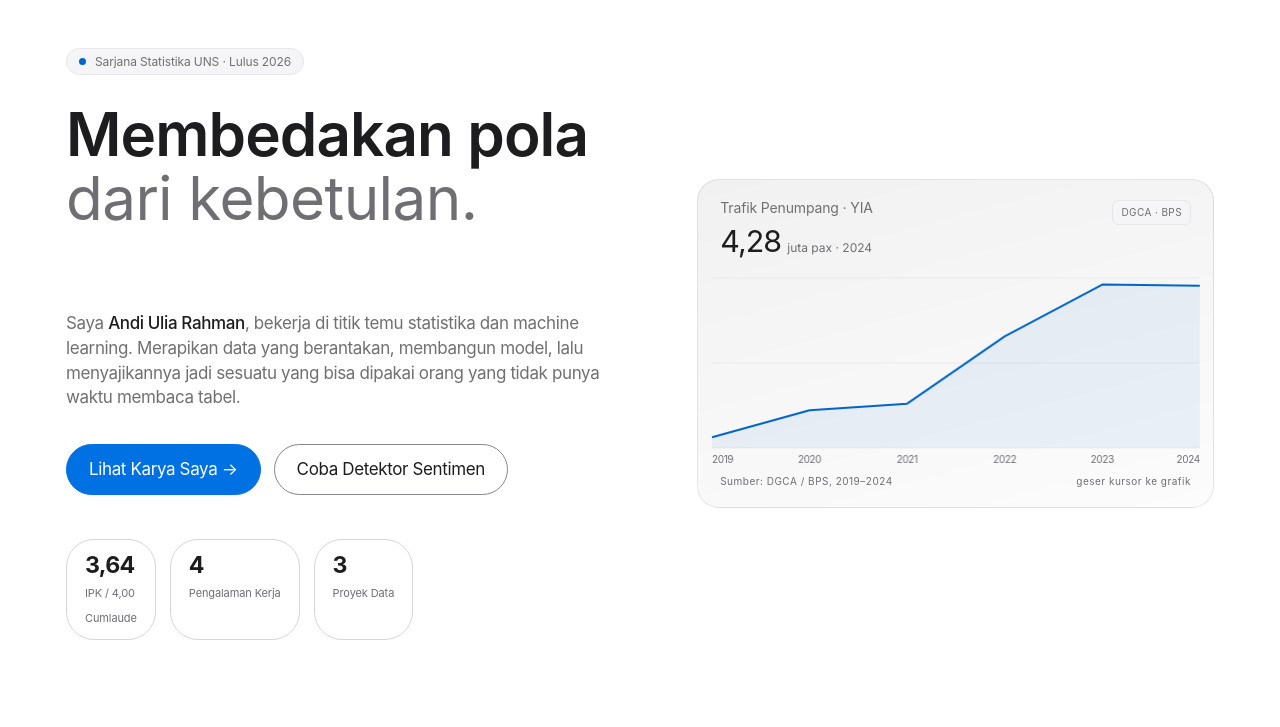
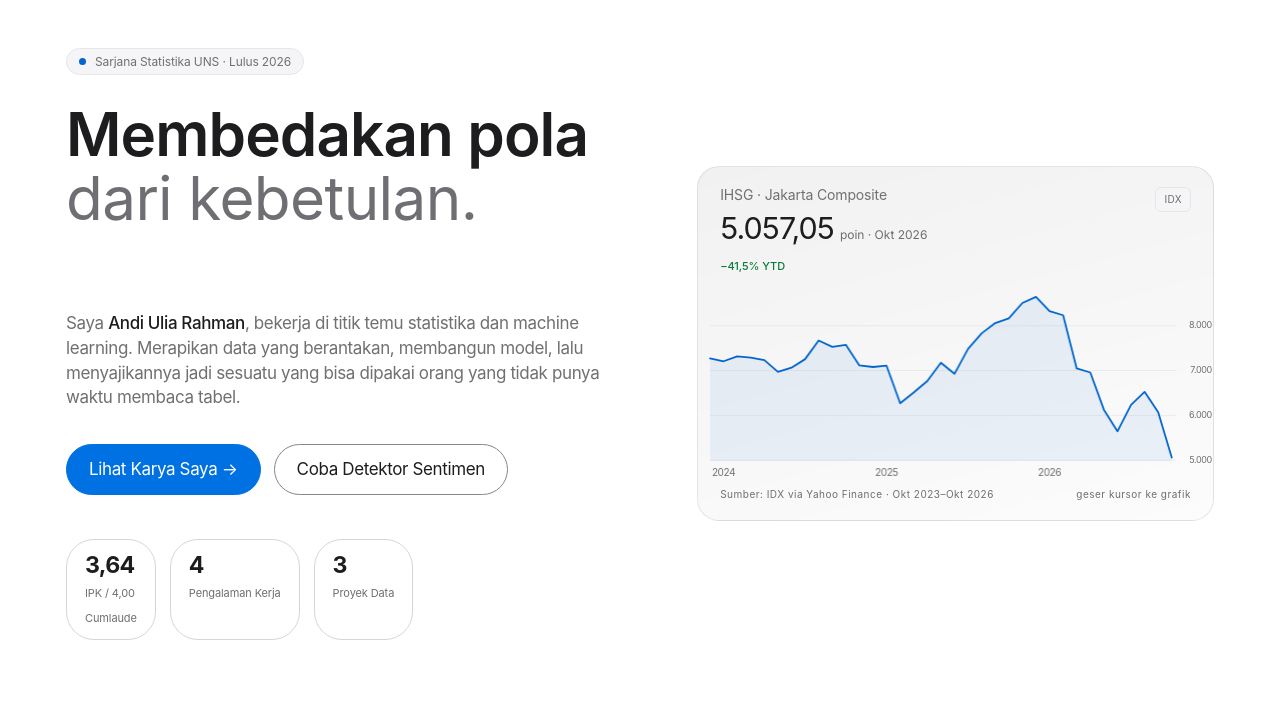
Before and after one commit to andiuliarahman/PortofolioAndi, a plain HTML site: page portofolio/index.html in a window 1280 px wide. Shown: the part 73-800 px from the top of the page. Drawn offline with Linux system fonts and the light colour scheme.

Commit message:
Put IHSG in the hero instead of airport passengers
Thirty-five monthly closes for the Jakarta Composite, December 2023 to
October 2026, from IDX via Yahoo Finance. Real series, no smoothing:
the peak of 8.646,94 in December 2025 and the slide to 5.057,05 last
month are both in there, along with the 16,7% drop in October alone.

The headline reads 5.057,05 poin with -41,5% YTD underneath, coloured
green because that is what a fall looks like in an Indonesian market
interface. Hovering switches the line to that month's change against the
month before, so the percentage never sits next to a value it does not
describe.

Two things I had to decide:

- Only completed months are plotted. The November point held a single
  trading day, so putting it next to full months would have drawn a
  cliff that is not real.
- The axis no longer starts at zero. An index from 5.000 to 8.600 is a
  narrow band above zero, and a zero baseline would have flattened a
  41% collapse into a wobble. Instead every gridline carries its value
  on the right, so the scale is readable and nothing is hidden. That is
  the opposite call from the passenger chart, where zero was correct
  because the question there was magnitude.

Key figures cross-checked against reporting: the 30 Dec 2025 close of
8.646,94 and the 30 Oct 2026 close of 5.057,05 both match. The 2 Nov
print differs between sources (5.105,20 in the press, 5.096,83 in the
feed), which is why the chart stops at the last complete month rather
than picking a side.

```diff
--- a/portofolio/index.html
+++ b/portofolio/index.html
@@ -216,6 +216,10 @@ header.nav.stuck{
 .chart-top h4{font-size:13px;font-weight:500;color:var(--dim);letter-spacing:.01em;}
 .chart-top .big{font-family:'SF Pro Display','Inter',-apple-system,sans-serif;font-size:1.9rem;letter-spacing:-.03em;margin-top:4px;}
 .chart-top .big span{font-size:12px;color:var(--mute);font-family:'Inter';letter-spacing:0;margin-left:6px;}
+/* konvensi pasar Indonesia: naik merah, turun hijau */
+.chart-top .chg{font-size:11px;font-weight:500;letter-spacing:-.005em;margin-top:7px;display:inline-block;}
+.chg-down{color:#0b7a3b;}
+.chg-up{color:#b3261e;}
 .tag-src{
   font-family:'SF Pro Text','Inter',-apple-system,sans-serif;font-size:9.5px;letter-spacing:.08em;
   padding:5px 9px;border-radius:6px;background:#f5f5f7;
@@ -1050,14 +1054,15 @@ footer{background:#f5f5f7;border-top:1px solid #d6d6d6;color:#6e6e73;font-size:1
     <div class="chart-card rv">
       <div class="chart-top">
         <div>
-          <h4>Trafik Penumpang · YIA</h4>
-          <div class="big" id="chartBig">4,28<span>juta pax · 2024</span></div>
+          <h4>IHSG · Jakarta Composite</h4>
+          <div class="big" id="chartBig">5.057,05<span>poin · Okt 2026</span></div>
+          <div class="chg chg-down" id="chartChg">&minus;41,5% YTD</div>
         </div>
-        <div class="tag-src">DGCA · BPS</div>
+        <div class="tag-src">IDX</div>
       </div>
       <canvas id="heroChart"></canvas>
       <div class="chart-foot">
-        <span>Sumber: DGCA / BPS, 2019&ndash;2024</span>
+        <span>Sumber: IDX via Yahoo Finance &middot; Okt 2023&ndash;Okt 2026</span>
         <span id="chartHint">geser kursor ke grafik</span>
       </div>
       <div class="chart-tip" id="chartTip"><b>–</b><span></span></div>
@@ -1750,27 +1755,55 @@ $$('.rv').forEach(el=>rvObs.observe(el));
   const ctx = c.getContext('2d');
   const tip = $('#chartTip'), big = $('#chartBig'), hint = $('#chartHint');
   const dpr = Math.min(devicePixelRatio||1, 2);
-  /* Angka asli, bukan karangan. Sumber: DGCA / BPS, Statistik
-     Transportasi Udara (lewat tabel tahunan YIA / WAHI).
-     2025 sengaja TIDAK diplot: angka tahunan Ditjen Hubud (2.185.714)
-     bertabrakan dengan data bulanan BPS DIY (Oktober 2025 saja 164.736
-     penumpang datang di YIA), jadi belum bisa dipertanggungjawabkan. */
+  /* Data asli, bukan karangan. Sumber: IDX lewat Yahoo Finance (^JKSE),
+     penutupan bulanan, diambil 2 November 2026.
+     Hanya bulan yang sudah selesai yang diplot: titik November 2026 baru
+     berisi satu hari bursa, jadi tidak sebanding dengan bulan penuh.
+     Dua angka kunci sudah dicek silang dengan pemberitaan dan cocok:
+     tutup 30 Des 2025 = 8.646,94 dan tutup 30 Okt 2026 = 5.057,05. */
   const DATA = [
-    {y:'2019', v:281782},
-    {y:'2020', v:996750},
-    {y:'2021', v:1168042},
-    {y:'2022', v:2939888},
-    {y:'2023', v:4307136},
-    {y:'2024', v:4275848}
+    {ym:'2023-12', v:7272.80},
+    {ym:'2024-01', v:7207.94},
+    {ym:'2024-02', v:7316.11},
+    {ym:'2024-03', v:7288.81},
+    {ym:'2024-04', v:7234.20},
+    {ym:'2024-05', v:6970.74},
+    {ym:'2024-06', v:7063.58},
+    {ym:'2024-07', v:7255.76},
+    {ym:'2024-08', v:7670.73},
+    {ym:'2024-09', v:7527.93},
+    {ym:'2024-10', v:7574.02},
+    {ym:'2024-11', v:7114.27},
+    {ym:'2024-12', v:7079.90},
+    {ym:'2025-01', v:7109.20},
+    {ym:'2025-02', v:6270.60},
+    {ym:'2025-03', v:6510.62},
+    {ym:'2025-04', v:6766.79},
+    {ym:'2025-05', v:7175.82},
+    {ym:'2025-06', v:6927.68},
+    {ym:'2025-07', v:7484.34},
+    {ym:'2025-08', v:7830.49},
+    {ym:'2025-09', v:8061.06},
+    {ym:'2025-10', v:8163.88},
+    {ym:'2025-11', v:8508.71},
+    {ym:'2025-12', v:8646.94},
+    {ym:'2026-01', v:8329.61},
+    {ym:'2026-02', v:8235.49},
+    {ym:'2026-03', v:7048.22},
+    {ym:'2026-04', v:6956.80},
+    {ym:'2026-05', v:6127.38},
+    {ym:'2026-06', v:5643.19},
+    {ym:'2026-07', v:6236.13},
+    {ym:'2026-08', v:6525.48},
+    {ym:'2026-09', v:6071.14},
+    {ym:'2026-10', v:5057.05}
   ];
   const V = DATA.map(d => d.v);
-  const nf = v => v.toLocaleString('id-ID');
-  /* pisahkan angka besar dari satuannya, supaya bisa ditata beda ukuran */
-  function parts(v){
-    return v >= 1e6
-      ? [(v/1e6).toFixed(2).replace('.',','), 'juta pax']
-      : [Math.round(v/1e3).toLocaleString('id-ID'), 'rb pax'];
-  }
+  const MO = ['Jan','Feb','Mar','Apr','Mei','Jun','Jul','Agu','Sep','Okt','Nov','Des'];
+  const nf0 = v => Math.round(v).toLocaleString('id-ID');
+  const nf2 = v => v.toLocaleString('id-ID',{minimumFractionDigits:2,maximumFractionDigits:2});
+  const lab = d => MO[+d.ym.slice(5,7)-1]+' '+d.ym.slice(0,4);
+  const BASE = DATA.findIndex(d => d.ym === '2025-12');  /* acuan tahun berjalan */
   let W=0,H=0,hover=-1,prog=1;
 
   function resize(){
@@ -1780,21 +1813,44 @@ $$('.rv').forEach(el=>rvObs.observe(el));
     c.style.width = W+'px'; c.style.height = H+'px';
     ctx.setTransform(dpr,0,0,dpr,0,0);
   }
-  const PAD = {l:14, r:14, t:14, b:26};
-  /* sumbu mulai dari nol. Deret ini soal besaran, bukan variasi kecil,
-     jadi memotong sumbu hanya akan membesar-besarkan naik-turunnya. */
-  const min = 0, max = Math.max.apply(null,V)*1.04;
+  const PAD = {l:12, r:42, t:14, b:26};
+  /* Indeks tidak wajar diukur dari nol: 5.000 sampai 8.600 cuma sebagian
+     kecil rentang di atas nol. Sumbu dipangkas, tapi tiap garis bantu
+     diberi label nilai supaya skalanya tetap terbaca dan tidak menipu. */
+  const min = Math.min.apply(null,V)*0.985, max = Math.max.apply(null,V)*1.015;
   const X = i => PAD.l + (i/(DATA.length-1))*(W-PAD.l-PAD.r);
   const Y = v => PAD.t + (1-(v-min)/(max-min))*(H-PAD.t-PAD.b);
 
+  /* kelipatan bulat untuk garis bantu, supaya angkanya enak dibaca */
+  function niceStep(range, target){
+    const raw = range/target, mag = Math.pow(10, Math.floor(Math.log10(raw))), norm = raw/mag;
+    return (norm<=1?1:norm<=2?2:norm<=5?5:10)*mag;
+  }
+  const STEP = niceStep(max-min, 5);
+  const TICKS = [];
+  for(let t = Math.ceil(min/STEP)*STEP; t <= max; t += STEP) TICKS.push(t);
+
+  const chgEl = $('#chartChg');
+  function chgParts(p){
+    const neg = p < 0;
+    return {cls: neg ? 'chg-down' : 'chg-up',
+            txt: (neg ? '\u2212' : '+') + Math.abs(p).toFixed(1).replace('.',',') + '%'};
+  }
+
   function draw(){
     ctx.clearRect(0,0,W,H);
-    ctx.strokeStyle='rgba(0,0,0,.05)'; ctx.lineWidth=1;
-    for(let i=0;i<3;i++){
-      const yy = PAD.t + i*(H-PAD.t-PAD.b)/2;
-      ctx.beginPath(); ctx.moveTo(PAD.l,yy); ctx.lineTo(W-PAD.r,yy); ctx.stroke();
-    }
     const n = Math.max(2, Math.floor(DATA.length*prog));
+
+    ctx.font = '9px "SF Pro Text", Inter, sans-serif';
+    ctx.textAlign = 'right'; ctx.textBaseline = 'middle';
+    TICKS.forEach(tv=>{
+      const yy = Y(tv);
+      if(yy < PAD.t-1 || yy > H-PAD.b+1) return;
+      ctx.strokeStyle='rgba(0,0,0,.055)'; ctx.lineWidth=1;
+      ctx.beginPath(); ctx.moveTo(PAD.l,yy); ctx.lineTo(W-PAD.r+5,yy); ctx.stroke();
+      ctx.fillStyle='#6e6e73';
+      ctx.fillText(nf0(tv), W-2, yy);
+    });
 
     ctx.beginPath();
     ctx.moveTo(X(0), Y(V[0]));
@@ -1805,7 +1861,7 @@ $$('.rv').forEach(el=>rvObs.observe(el));
     ctx.beginPath();
     ctx.moveTo(X(0), Y(V[0]));
     for(let i=1;i<n;i++) ctx.lineTo(X(i), Y(V[i]));
-    ctx.strokeStyle = '#0066cc'; ctx.lineWidth = 2; ctx.lineJoin='round';
+    ctx.strokeStyle = '#0066cc'; ctx.lineWidth = 1.8; ctx.lineJoin='round'; ctx.lineCap='round';
     ctx.stroke();
 
     if(hover >= 0 && hover < n){
@@ -1815,20 +1871,21 @@ $$('.rv').forEach(el=>rvObs.observe(el));
       ctx.setLineDash([]);
     }
 
-    /* tahun + titik aktif digambar paling akhir supaya tidak tertutup.
-       Label ujung dirata ke dalam supaya tidak terpotong tepi kanvas. */
+    /* label tahun hanya di setiap Januari, supaya 35 titik tidak padat */
+    ctx.textAlign='center'; ctx.textBaseline='alphabetic';
     ctx.font = '10px "SF Pro Text", Inter, sans-serif';
-    const last = DATA.length-1;
     for(let i=0;i<n;i++){
-      const x = X(i), y = Y(V[i]);
-      if(i === hover){
-        ctx.beginPath(); ctx.arc(x,y,4.5,0,Math.PI*2);
-        ctx.fillStyle='#ffffff'; ctx.fill();
-        ctx.strokeStyle='#0066cc'; ctx.lineWidth=2.4; ctx.stroke();
+      if(DATA[i].ym.slice(5) === '01'){
+        ctx.fillStyle='#6e6e73';
+        ctx.fillText(DATA[i].ym.slice(0,4), X(i), H-PAD.b+15);
       }
-      ctx.textAlign = i===0 ? 'left' : (i===last ? 'right' : 'center');
-      ctx.fillStyle = i===hover ? '#1d1d1f' : '#6e6e73';
-      ctx.fillText(DATA[i].y, x, H-PAD.b+15);
+    }
+
+    if(hover >= 0 && hover < n){
+      const x = X(hover), y = Y(V[hover]);
+      ctx.beginPath(); ctx.arc(x,y,4,0,Math.PI*2);
+      ctx.fillStyle='#ffffff'; ctx.fill();
+      ctx.strokeStyle='#0066cc'; ctx.lineWidth=2.2; ctx.stroke();
     }
   }
 
@@ -1839,27 +1896,48 @@ $$('.rv').forEach(el=>rvObs.observe(el));
     if(prog<1) requestAnimationFrame(animate);
   }
 
+  function reset(){
+    const last = DATA.length-1, s = chgParts((V[last]/V[BASE]-1)*100);
+    big.innerHTML = nf2(V[last])+'<span>poin · '+lab(DATA[last])+'</span>';
+    hint.textContent = 'geser kursor ke grafik';
+    chgEl.style.visibility = 'visible';
+    chgEl.className = 'chg '+s.cls;
+    chgEl.textContent = s.txt+' YTD';
+  }
+
   function move(e){    const r = c.getBoundingClientRect();
     const x = e.clientX - r.left;
     const i = Math.round((x-PAD.l)/((W-PAD.l-PAD.r)/(DATA.length-1)));
     hover = clamp(i, 0, DATA.length-1);
     draw();
-    const px = X(hover), py = Y(V[hover]);
-    const p = parts(V[hover]);
+    const d = DATA[hover], px = X(hover), py = Y(V[hover]);
     tip.style.left = px+'px'; tip.style.top = Math.max(48,py)+'px'; tip.style.opacity = 1;
-    tip.querySelector('b').textContent = nf(V[hover])+' pax';
-    tip.querySelector('span').textContent = DATA[hover].y;
-    big.innerHTML = p[0]+'<span>'+p[1]+' · '+DATA[hover].y+'</span>';
-    hint.textContent = 'menampilkan '+DATA[hover].y;
+    tip.querySelector('b').textContent = nf2(V[hover]);
+    tip.querySelector('span').textContent = lab(d);
+    big.innerHTML = nf2(V[hover])+'<span>poin · '+lab(d)+'</span>';
+    hint.textContent = 'menampilkan '+lab(d);
+    /* perubahan selalu dibanding bulan sebelumnya, jadi angkanya tidak
+       pernah menempel pada nilai yang sedang tidak ditampilkan */
+    if(hover > 0){
+      const s = chgParts((V[hover]/V[hover-1]-1)*100);
+      chgEl.style.visibility = 'visible';
+      chgEl.className = 'chg '+s.cls;
+      chgEl.textContent = s.txt+' MoM';
+    }else{
+      /* titik pertama tidak punya bulan pembanding: kosongkan isinya,
+         jangan cuma disembunyikan, supaya tidak ada teks lama yang
+         tertinggal untuk pembaca layar */
+      chgEl.className = 'chg';
+      chgEl.textContent = '';
+      chgEl.style.visibility = 'hidden';
+    }
   }
   c.addEventListener('mousemove', move);
   c.addEventListener('mouseleave', ()=>{
-    hover=-1; tip.style.opacity=0; draw();
-    big.innerHTML = '4,28<span>juta pax · 2024</span>';
-    hint.textContent = 'geser kursor ke grafik';
+    hover=-1; tip.style.opacity=0; draw(); reset();
   });
 
-  resize(); draw();
+  resize(); reset(); draw();
   addEventListener('resize', ()=>{ resize(); draw(); });
 })();
 
```
